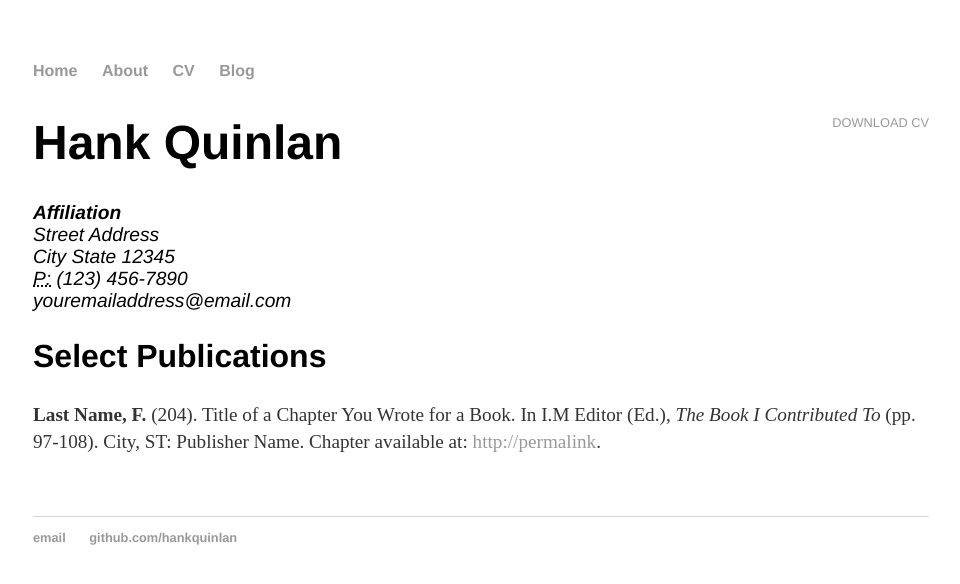
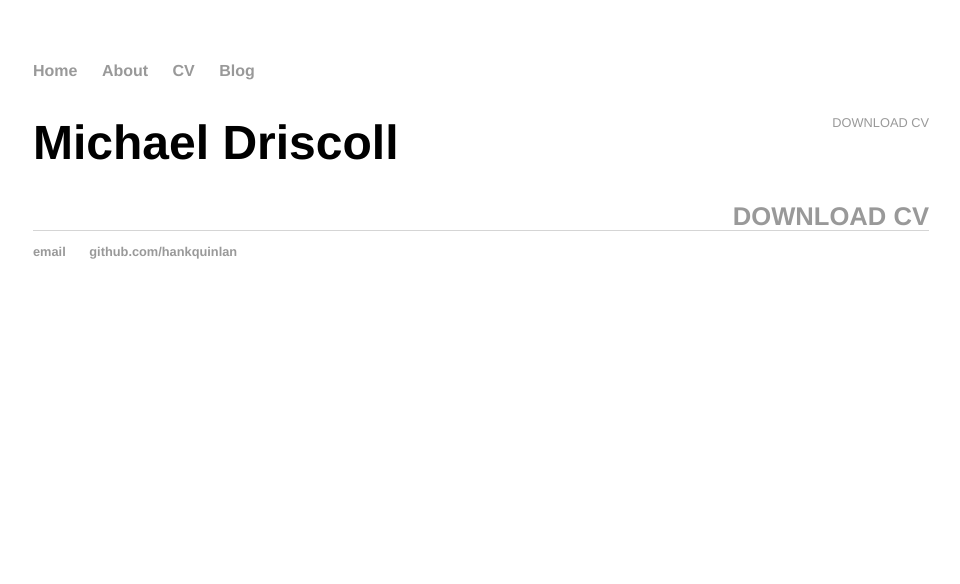
Before and after one commit to driscoll42/driscoll42.github.io, a Jekyll site: the page built from cv/index.html, in a window 1280 px wide. Shown: the top 584 px of the page, without its empty margins (159-1119 px from the left). Built offline with Jekyll 4.4.1, drawn with Linux system fonts in a browser that asks for light colours.

Commit message:
Added resume

```diff
--- a/cv/index.html
+++ b/cv/index.html
@@ -1,22 +1,14 @@
 ---
 layout: default
-title: CV of Your Name
+title: Resume of Michael Driscoll
 ---
 
 	<div class="cv">
 		<a href="#" class="download" title="Download CV as PDF">Download CV</a>
-					<h1>Hank Quinlan</h1>
-					<address>
-					<strong>Affiliation</strong><br>
-					Street Address<br>
-					City State 12345<br>
-					<abbr title="phone">P:</abbr> (123) 456-7890<br>
-					<span class="obfuscate">youremailaddress@email.com</span>
-					</address>
+			<h1>Michael Driscoll</h1>
 
-					<h2>Select Publications</h2>
 
-					<p><strong>Last Name, F.</strong> (204). Title of a Chapter You Wrote for a Book. In I.M Editor (Ed.), <em>The Book I Contributed To</em> (pp. 97-108). City, ST: Publisher Name. Chapter available at: <a href="#">http://permalink</a>.
+			<h2><a href="#" class="download" title="Download Resume as PDF">Download CV</a>	</h2>
 
 
 	</div>
```
Also changed, not shown: 1 other file.
